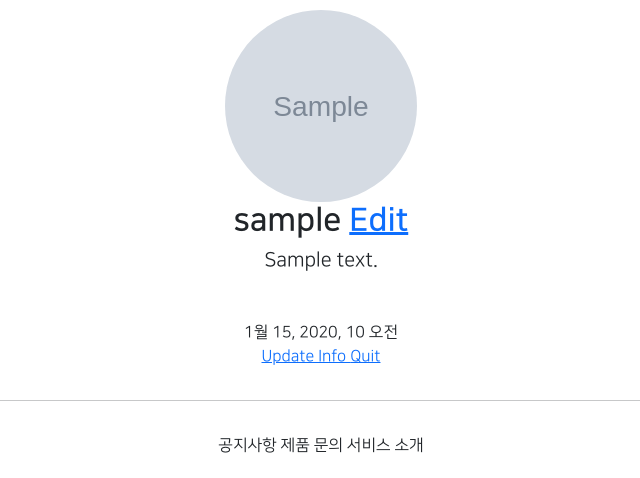
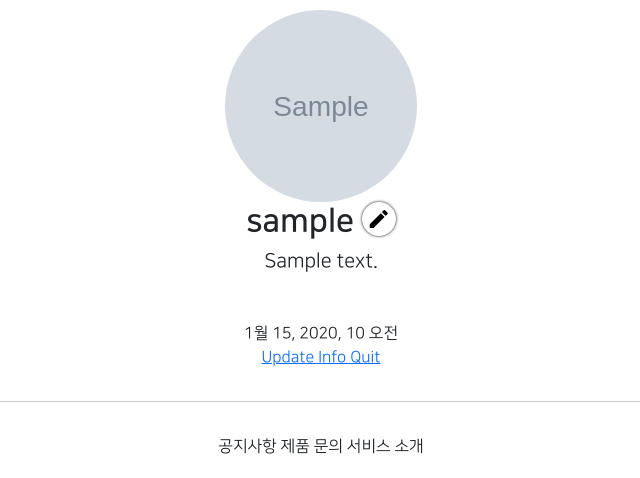
Before and after one commit to hokoro/cheon01copy, a Django app: page /accountsapp/detail/1 in a window 1280 px wide. Shown: the part 239-717 px from the top of the page, without its empty margins (319-959 px from the left). Run offline with Django 3.2, Linux system fonts and the light colour scheme; a user stored in the database is signed in; tables that the repository leaves empty hold one stand-in row (values such as "Sample post"); grey boxes marked "Sample" are stand-in pictures; parts of the project's set-up code (start-up, migrations or seed data) failed here and were passed over; some libraries are stand-ins or nearby versions; some web fonts are replaced.

Commit message:
7-29 copycommit1

```diff
--- a/accountsappcopy/templates/accountsapp/detail.html
+++ b/accountsappcopy/templates/accountsapp/detail.html
@@ -8,8 +8,8 @@
                 <h2 class = "NNS_B">
                     {{ target_user.profile.nickname }}
                 {% if user == target_user %}
-                <a href="{% url 'profileapp:update' pk=target_user.profile.pk %}">
-                    Edit
+                <a href="{% url 'profileapp:update' pk=target_user.profile.pk %}" class = "material-icons round_button">
+                    edit
                 </a>
                 {% endif %}
                 </h2>
--- a/static/base.css
+++ b/static/base.css
@@ -28,3 +28,14 @@
 .NNS_B{
     font-family: "NanumSquareB",cursive;
 }
+
+.round_button{
+    color :black;
+    text-decoration: none;
+    box-shadow: 0 0 3px black;
+    border-radius: 20rem;
+    padding:0.3rem;
+}
+.round_button:hover{
+    color:dimgray;
+}
--- a/templates/head.html
+++ b/templates/head.html
@@ -9,6 +9,10 @@
     <link rel="preconnect" href="https://fonts.gstatic.com" crossorigin>
     <link href="https://fonts.googleapis.com/css2?family=Festive&display=swap" rel="stylesheet">
     <link rel = "stylesheet" type = "text/css" href = "{% static 'base.css' %}">
+
+    <link href="https://fonts.googleapis.com/css2?family=Material+Icons"
+      rel="stylesheet">
+
 
     <style>
         @font-face {
```
